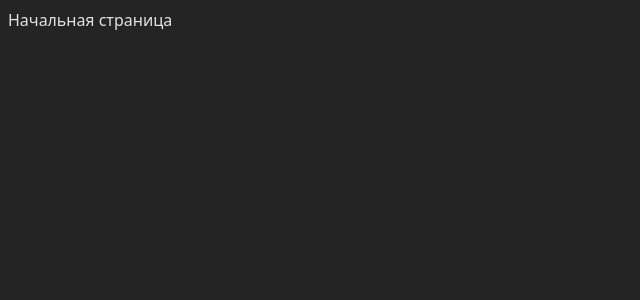
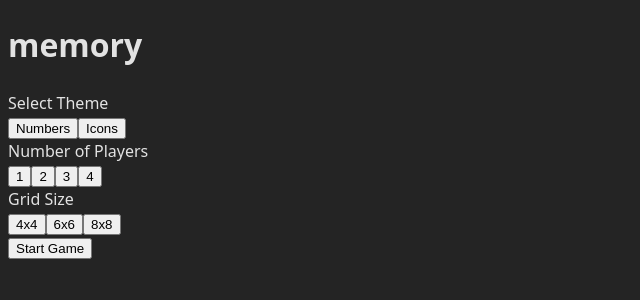
Before and after one commit to Santas7/Hackathon-Result, a React (Vite) app: page / in a window 1280 px wide. Shown: the top 300 px of the page, without its empty margins (0-640 px from the left). Built offline with nearby package versions, Linux system fonts and the light colour scheme.

Commit message:
реализована функциональность без стилей в game-setup

```diff
--- a/src/App.tsx
+++ b/src/App.tsx
@@ -1,3 +1,7 @@
+import { GameSetup } from "./pages/game-setup/game-setup"
+
 export const App = () => {
-  return <div>Начальная страница</div>
+  return <div>
+    <GameSetup />
+  </div>
 }
--- /dev/null
+++ b/src/components/select-option/SelectOption.tsx
@@ -0,0 +1,23 @@
+import { FC } from 'react';
+// import styles from './SelectOption.module.scss';
+import { ISelectOptionProps } from '../../core/types/for-game-setup';
+
+
+export const SelectOption: FC<ISelectOptionProps> = ({
+    options,
+    selectedOption,
+    onSelect
+}) => {
+  return (
+    <div>
+      {options.map((option) => (
+        <button
+          key={option}
+          onClick={() => onSelect(option)}
+        >
+          {option}
+        </button>
+      ))}
+    </div>
+  );
+};
--- a/src/pages/game-setup/game-setup.tsx
+++ b/src/pages/game-setup/game-setup.tsx
@@ -1,5 +1,7 @@
 import { useState } from "react";
 import { IGameSettings } from "../../core/types/for-game-setup";
+import { SelectOption } from "../../components/select-option/SelectOption";
+import { defaultSettings } from "../../core/constants/for-game-setup";
 
 export const GameSetup = () => {
     const [settings, setSettings] = useState<IGameSettings>({
@@ -7,7 +9,15 @@ export const GameSetup = () => {
         players: '1',
         gridSize: '4x4',
     });
-    console.log(settings);
+
+    const handleSettingChange = (key: keyof IGameSettings, value: string) => {
+        setSettings((prev) => ({ ...prev, [key]: value }));
+    };
+
+    function handleStartGame() {
+        console.log(settings);
+    }
+
     return (
         <div>
             <h1>memory</h1>
@@ -16,20 +26,35 @@ export const GameSetup = () => {
                     <label>
                         Select Theme
                     </label>
-                    <div>тут options кнопки</div>
+                    <SelectOption
+                        options={defaultSettings.themes}
+                        selectedOption={settings.theme}
+                        onSelect={(value) => handleSettingChange('theme', value)}
+                    />
                 </div>
                 <div>
                     <label>
                         Number of Players
                     </label>
-                    <div>тут options кнопки</div>
+                    <SelectOption
+                        options={defaultSettings.playerCount}
+                        selectedOption={settings.players}
+                        onSelect={(value) => handleSettingChange('players', value)}
+                    />
                 </div>
                 <div>
                     <label>
                         Grid Size
                     </label>
-                    <div>тут options кнопки</div>
+                    <SelectOption
+                        options={defaultSettings.gridSizes}
+                        selectedOption={settings.gridSize}
+                        onSelect={(value) => handleSettingChange('gridSize', value)}
+                    />
                 </div>
+                <button onClick={handleStartGame} >
+                    Start Game
+                </button>
             </div>
         </div>
     )
```
Also changed, not shown: src/core/types/for-game-setup.ts (+7 -0 lines), src/components/select-option/SelectOption.module.scss (added).
